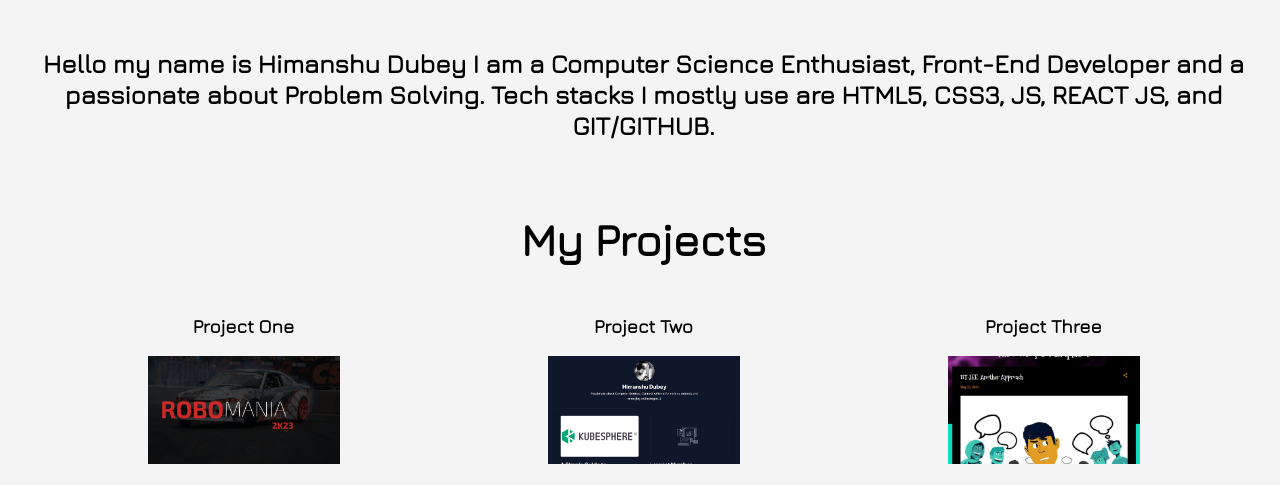
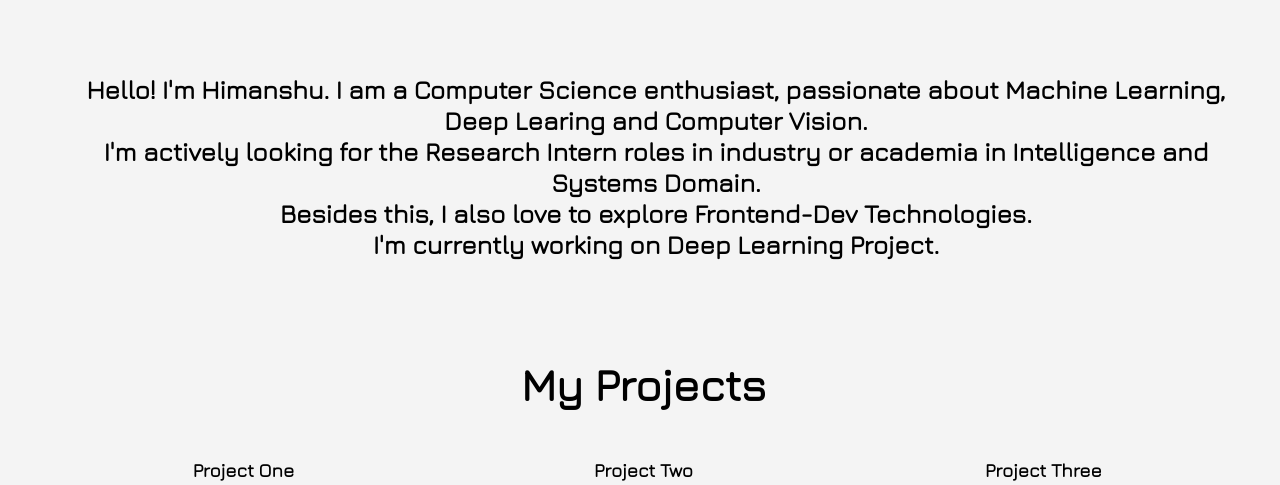
Before and after one commit to himanshud2611/Portfolio, a plain HTML site: page index.html in a window 1280 px wide. Shown: the part 711-1196 px from the top of the page. Drawn offline with nearby package versions, Linux system fonts and the light colour scheme.

Commit message:
Update index.html

```diff
--- a/index.html
+++ b/index.html
@@ -60,9 +60,12 @@
     <div class="about-me">
       <h1 class="second">About Me</h1>
       <h2 class="detail">
-        Hello my name is Himanshu Dubey I am a Computer Science Enthusiast, Front-End Developer and a passionate about Problem Solving. Tech stacks I
-        mostly use are HTML5, CSS3, JS, REACT JS, and GIT/GITHUB.
-      </h2>
+        <ul>
+          <li>Hello! I'm Himanshu. I am a Computer Science enthusiast, passionate about Machine Learning, Deep Learing and Computer Vision.</li>
+          <li>I'm actively looking for the Research Intern roles in industry or academia in Intelligence and Systems Domain.</li>
+          <li>Besides this, I also love to explore Frontend-Dev Technologies.</li>
+          <li>I'm currently working on Deep Learning Project.</li>
+        </ul>
     </div>
 
     <div class="my-projects">
```
